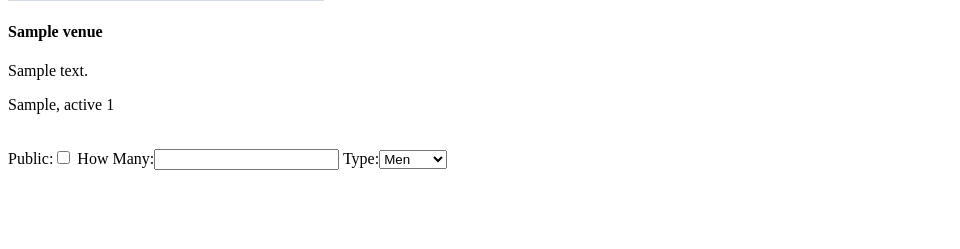
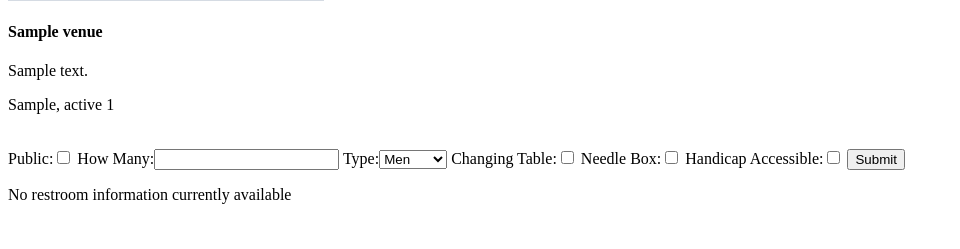
Before and after one commit to danibarstad/RestroomRater, a Django app: page /venues/detail/1/ in a window 1280 px wide. Shown: the part 339-588 px from the top of the page, without its empty margins (0-960 px from the left). Run offline with Django 3.2, Linux system fonts and the light colour scheme; tables that the repository leaves empty hold one stand-in row (values such as "Sample post"); grey boxes marked "Sample" are stand-in pictures.

Commit message:
more details added to restroom form on venue_detail.html

```diff
--- a/restroomrater/restroom_rater/forms.py
+++ b/restroomrater/restroom_rater/forms.py
@@ -16,6 +16,9 @@ class RestroomForm(forms.Form):
         (UNISEX, 'Unisex'),
         (FAMILY, 'Family')
     ]
-    public_private = forms.BooleanField(required=True, label='Public')
-    number = forms.IntegerField(required=True, label='How Many', min_value=0)
-    restoom_type = forms.ChoiceField(required=True, label='Type', choices=RESTROOM_TYPE_CHOICES)
+    public_private = forms.BooleanField(required=False, label='Public')
+    number = forms.IntegerField(required=False, label='How Many', min_value=0)
+    restoom_type = forms.ChoiceField(required=False, label='Type', choices=RESTROOM_TYPE_CHOICES)
+    baby = forms.BooleanField(required=False, label='Changing Table')
+    needle = forms.BooleanField(required=False, label='Needle Box')
+    handicap = forms.BooleanField(required=False, label='Handicap Accessible')
--- a/restroomrater/restroom_rater/templates/restroom_rater/venue_detail.html
+++ b/restroomrater/restroom_rater/templates/restroom_rater/venue_detail.html
@@ -8,8 +8,26 @@
 
     <br>
 
-    <form action={% url view_restroom &}>
-        {{ restroom }}
-    </form>
+    <div>
+        <form action={% url view_detail &}>
+            {{ restroom_form }}
+            <input type="submit" value="Submit">
+        </form>
+    </div>
+
+    {% if restrooms %}
+    <div>
+        {{ restrooms.public }}
+        {{ restrooms.number }}
+        {{ restrooms.rest_type }}
+        {{ restroom.baby }}
+        {{ restrooms.needle }}
+        {{ restrooms.handicap }}
+    </div>
+
+    {% else %}
+    <p>No restroom information currently available</p>
+
+    {% endif %}
 
 {% endblock %}
--- a/restroomrater/restroom_rater/templates/restroom_rater/venue_restroom.html
+++ b/restroomrater/restroom_rater/templates/restroom_rater/venue_restroom.html
@@ -1,9 +1,9 @@
 {% extends 'restroom_rater/base.html' %}
 {% block content %}
 
-<form action={% url view_restroom &}>
+<!-- <form action={% url view_restroom &}>
     {{ restroom }}
-</form>
+</form> -->
 
 
 {% endblock %}
--- a/restroomrater/restroom_rater/views.py
+++ b/restroomrater/restroom_rater/views.py
@@ -23,12 +23,12 @@ def venue_list(request):
 
 def venue_detail(request, venue_pk):
     venue = get_object_or_404(Venue, pk=venue_pk)
-    restroom = RestroomForm()
-    return render(request, 'restroom_rater/venue_detail.html', {'venue': venue, 'restroom': restroom})
+    restroom_form = RestroomForm()
+    return render(request, 'restroom_rater/venue_detail.html', {'venue': venue, 'restroom_form': restroom_form})
 
 
 def venue_restroom(request, venue_pk):
-    restroom = RestroomForm()
+    restroom_form = RestroomForm()
     venue = get_object_or_404(Venue, pk=venue_pk)
 
-    return render(request, 'restroom_rater/venue_detail.html', { 'restroom': restroom, 'venue': venue })
+    return render(request, 'restroom_rater/venue_detail.html', { 'restroom_form': restroom_form, 'venue': venue })
```
